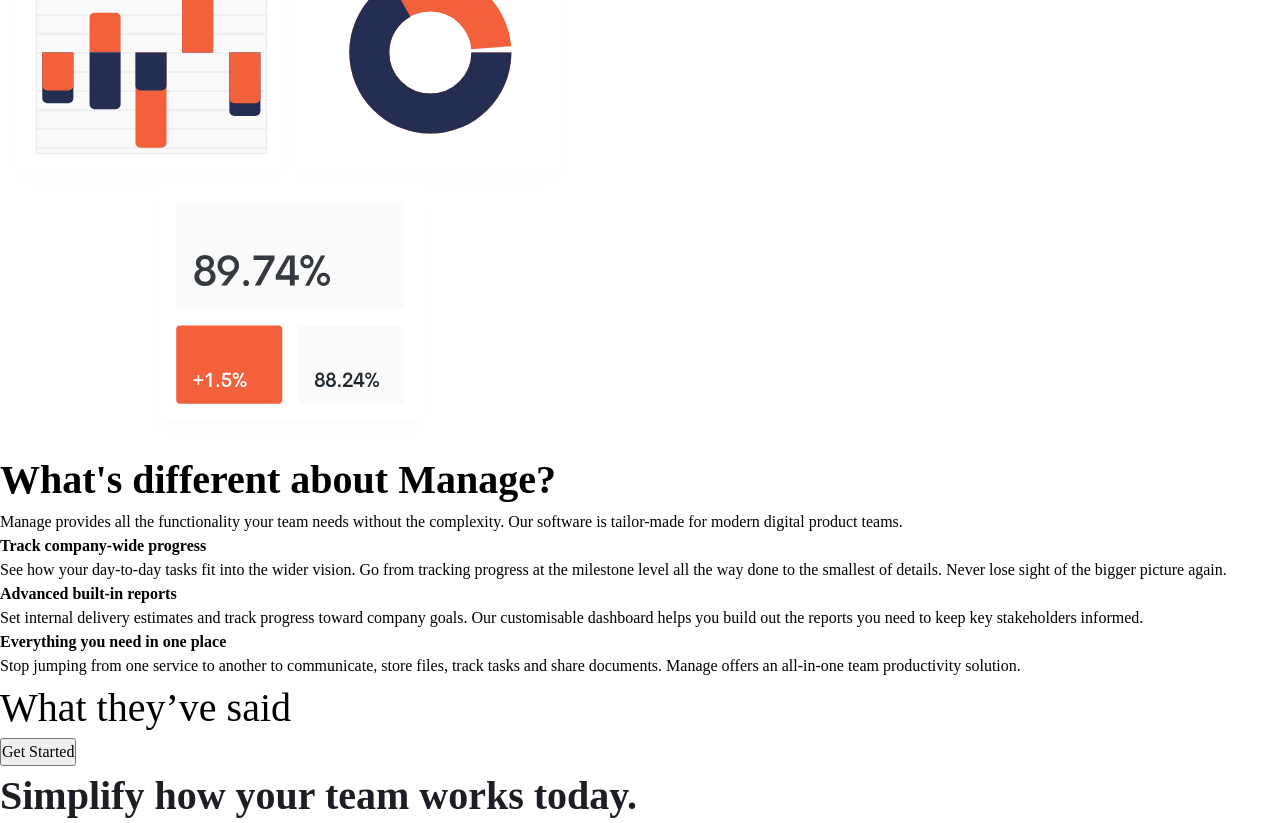
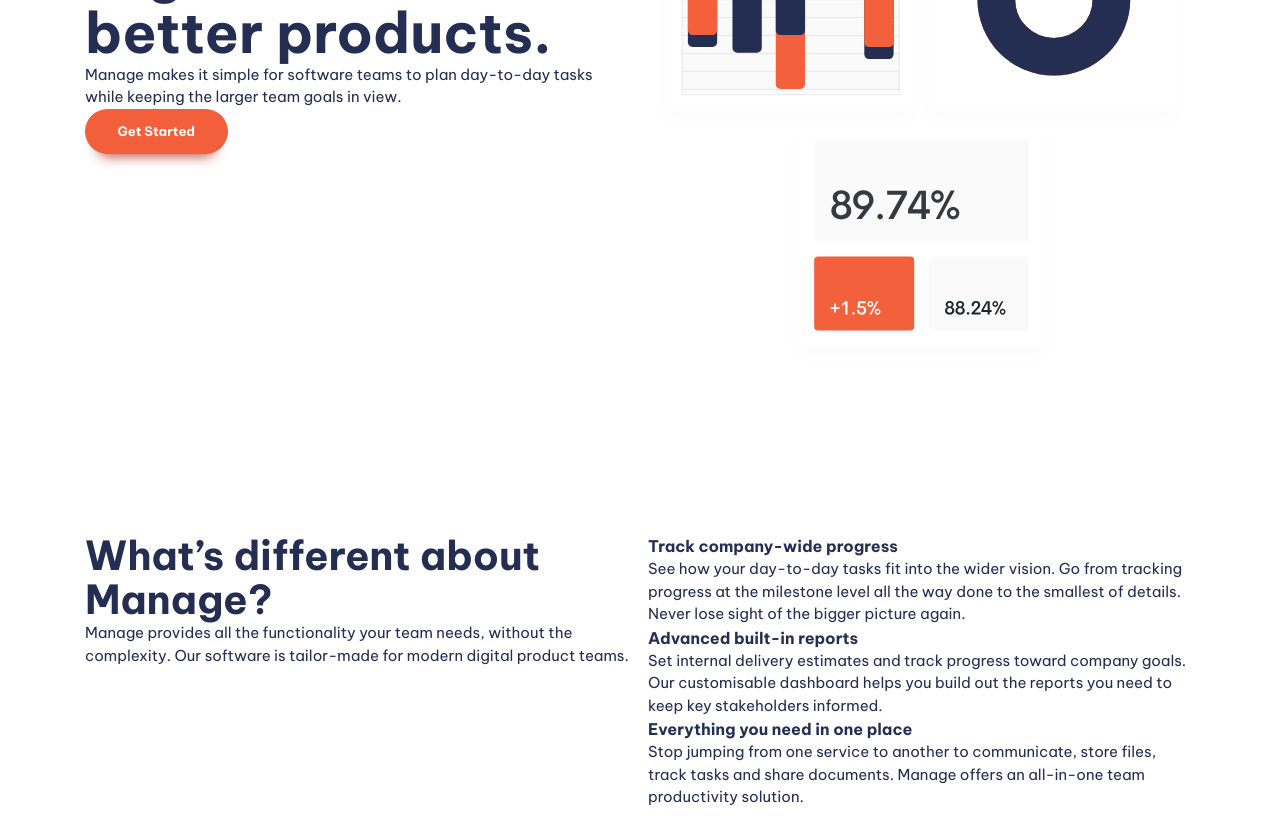
Before and after one commit to Keparoo/manage-landing-page, a website built with Vite: page index.html in a window 1280 px wide. Shown: the part 383-1206 px from the top of the page. Built offline with nearby package versions, Linux system fonts and the light colour scheme.

Commit message:
Create general & button styles

```diff
--- a/index.html
+++ b/index.html
@@ -8,15 +8,14 @@
   <title>Vite App</title>
   <link rel="preconnect" href="https://fonts.googleapis.com">
   <link rel="preconnect" href="https://fonts.gstatic.com" crossorigin>
-  <link href="https://fonts.googleapis.com/css2?family=Be+Vietnam+Pro:ital,wght@0,500;0,700;1,400&display=swap"
-    rel="stylesheet">
+  <link href="https://fonts.googleapis.com/css2?family=Be+Vietnam+Pro:wght@400;500;700&display=swap" rel="stylesheet">
   <link rel="stylesheet" href="style.css">
 </head>
 
 <body>
   <header class="primary-header">
     <div class="container">
-      <a href=""><img src="images/logo.svg" alt="Manage"></a>
+      <a href="#"><img src="images/logo.svg" alt="Manage"></a>
       <nav class="primary-navigation">
         <ul aria-label="Primary" role="list" class="nav-list">
           <li><a href="#">Pricing</a></li>
@@ -31,11 +30,13 @@
   </header>
 
   <main>
-    <section>
+    <section class="padding-block-900">
       <div class="container">
         <div class="even-columns">
           <div>
-            <h1 class="fs-primary-heading fw-bold">Bring everyone together to build better products.</h1>
+            <h1 class="fs-primary-heading fw-bold">Bring everyone
+              together to build
+              better products.</h1>
             <p>Manage makes it simple for software teams to plan day-to-day tasks while keeping the larger team goals in
               view.</p>
             <button class="button">Get Started</button>
@@ -47,33 +48,34 @@
       </div>
     </section>
 
-    <section>
+    <section class="padding-block-900">
       <div class="container">
         <div class="even-columns">
           <div>
-            <h2 class="fs-secondary-heading fw-bold">What's different about Manage?</h2>
-            <p>Manage provides all the functionality your team needs without the complexity. Our software is tailor-made
-              for modern digital product teams.</p>
+            <h2 class="fs-secondary-heading fw-bold">What’s different about Manage?</h2>
+            <p>Manage provides all the functionality your team needs, without the complexity. Our software is
+              tailor-made for modern
+              digital product teams.</p>
           </div>
           <div>
             <ul class="numbered-items" role="list">
               <li>
                 <h3 class="fs-600 fw-bold">Track company-wide progress</h3>
-                <p>See how your day-to-day tasks fit into the wider vision. Go from
-                  tracking progress at the milestone level all the way done to the
-                  smallest of details. Never lose sight of the bigger picture again.</p>
+                <p>See how your day-to-day tasks fit into the wider vision. Go from tracking progress at the milestone
+                  level all the way
+                  done to the smallest of details. Never lose sight of the bigger picture again.</p>
               </li>
               <li>
                 <h3 class="fs-600 fw-bold">Advanced built-in reports</h3>
-                <p>Set internal delivery estimates and track progress toward company
-                  goals. Our customisable dashboard helps you build out the reports
-                  you need to keep key stakeholders informed.</p>
+                <p>Set internal delivery estimates and track progress toward company goals. Our customisable dashboard
+                  helps you build out
+                  the reports you need to keep key stakeholders informed.</p>
               </li>
               <li>
                 <h3 class="fs-600 fw-bold">Everything you need in one place</h3>
-                <p>Stop jumping from one service to another to communicate, store files,
-                  track tasks and share documents. Manage offers an all-in-one team
-                  productivity solution.</p>
+                <p>Stop jumping from one service to another to communicate, store files, track tasks and share
+                  documents. Manage offers an
+                  all-in-one team productivity solution.</p>
               </li>
             </ul>
           </div>
@@ -81,13 +83,13 @@
       </div>
     </section>
 
-    <section class="carousel">
-      <h2 class="fs-secondary-heading">What they’ve said</h2>
+    <section class="carousel | padding-block-700">
+      <h2 class="fs-secondary-heading fw-bold">What they've said</h2>
       <!-- Carousel here -->
       <button class="button">Get Started</button>
     </section>
 
-    <section class="cta |bg-primary-400 text-neutral-100">
+    <section class="cta | padding-block-700 bg-accent-400 text-neutral-100">
       <div class="container">
         <div class="even-columns">
           <div>
@@ -101,17 +103,17 @@
     </section>
   </main>
 
-  <footer class="bg-neutral-900 text-neutral-100">
+  <footer class="padding-block-700 bg-neutral-900 text-neutral-100">
     <div class="container">
       <div class="even-columns">
         <div>
-          <a href=""><img src="images/logo.svg" alt="Manage"></a>
+          <a href="#"><img src="images/logo.svg" alt="Manage"></a>
           <ul role="list" aria-label="Social links">
             <li><a aria-label="facebook" href="#"></a></li>
             <li><a aria-label="youtube" href="#"></a></li>
             <li><a aria-label="twitter" href="#"></a></li>
             <li><a aria-label="pinterest" href="#"></a></li>
-            <li><a aria-label="instagram" href="#"></a></li>
+            <li><a aria-label="instragram" href="#"></a></li>
           </ul>
         </div>
         <div>
@@ -138,6 +140,7 @@
     </div>
   </footer>
 
+
   <script type="module" src="/main.js"></script>
 </body>
 
--- a/style.css
+++ b/style.css
@@ -1,11 +1,13 @@
 :root {
   --clr-primary-400: hsl(228, 39%, 23%);
 
+  --clr-accent-500: hsl(12, 60%, 45%);
   --clr-accent-400: hsl(12, 88%, 59%);
+  --clr-accent-300: hsl(12, 88%, 75%);
   --clr-accent-100: hsl(13, 100%, 96%);
 
-  --clr-neutral-100: hsl(232, 12%, 13%);
-  --clr-neutral-900: hsl(0, 0%, 0%);
+  --clr-neutral-900: hsl(232, 12%, 13%);
+  --clr-neutral-100: hsl(0, 0%, 100%);
 
   --ff-primary: "Be Vietnam Pro", sans-serif;
 
@@ -29,6 +31,16 @@
   --fs-secondary-heading: var(--fs-700);
   --fs-nav: var(--fs-500);
   --fs-button: var(--fs-300);
+
+  --size-100: 0.25rem;
+  --size-200: 0.5rem;
+  --size-300: 0.75rem;
+  --size-400: 1rem;
+  --size-500: 1.5rem;
+  --size-600: 2em;
+  --size-700: 3em;
+  --size-800: 4rem;
+  --size-900: 5rem;
 }
 
 @media (min-width: 50em) {
@@ -179,9 +191,11 @@
 }
 .fs-primary-heading {
   font-size: var(--fs-primary-heading);
+  line-height: 1.1;
 }
 .fs-secondary-heading {
   font-size: var(--fs-secondary-heading);
+  line-height: 1.1;
 }
 
 .fs-300 {
@@ -193,8 +207,80 @@
 .fs-500 {
   font-size: var(--fs-500);
 }
+.fs-600 {
+  font-size: var(--fs-600);
+}
+
+.padding-block-900 {
+  padding-block: var(--size-900);
+}
+
+.padding-block-700 {
+  padding-block: var(--size-700);
+}
+
+.container {
+  --max-width: 1110px;
+  --padding: 1rem;
+
+  width: min(var(--max-width), 100% - var(--padding) * 2);
+  margin-inline: auto;
+}
+
+.even-columns {
+  display: grid;
+  gap: 1rem;
+}
+
+/* ems are the only unit that will be consistent across all browsers & OS when you are zooming in and out. Also in media queries em and rem are not looking at set root size, they are looking at the browser's default size */
+@media (min-width: 50em) {
+  .even-columns {
+    grid-auto-flow: column;
+    grid-auto-columns: 1fr;
+  }
+}
 
 /*
 Named classes are set up to adjust with media queries
 Numbered classes are set up to never change
 */
+
+/* general stylings */
+
+body {
+  font-size: var(--fs-body);
+  font-family: var(--ff-body);
+  color: var(--clr-primary-400);
+}
+
+/* button */
+
+.button {
+  cursor: pointer;
+  text-decoration: none; /* In case we make a link styled as a button */
+  border: 0;
+  border-radius: 100vmax;
+  padding: 1.25em 2.5em;
+  font-weight: var(--fw-bold);
+  font-size: var(--fs-button);
+  line-height: 1; /* This helps center things */
+  color: var(--clr-neutral-100);
+  background-color: var(--clr-accent-400);
+  box-shadow: 0 1.125em 1em -1em var(--clr-accent-500);
+}
+
+.button[data-type="inverted"] {
+  background-color: var(--clr-neutral-100);
+  color: var(--clr-accent-400);
+}
+
+.button:hover,
+.button:focus-visible {
+  background-color: var(--clr-accent-300);
+}
+
+.button[data-type="inverted"]:hover,
+.button[data-type="inverted"]:focus-visible {
+  background-color: var(--clr-neutral-100);
+  color: var(--clr-accent-300);
+}
```
